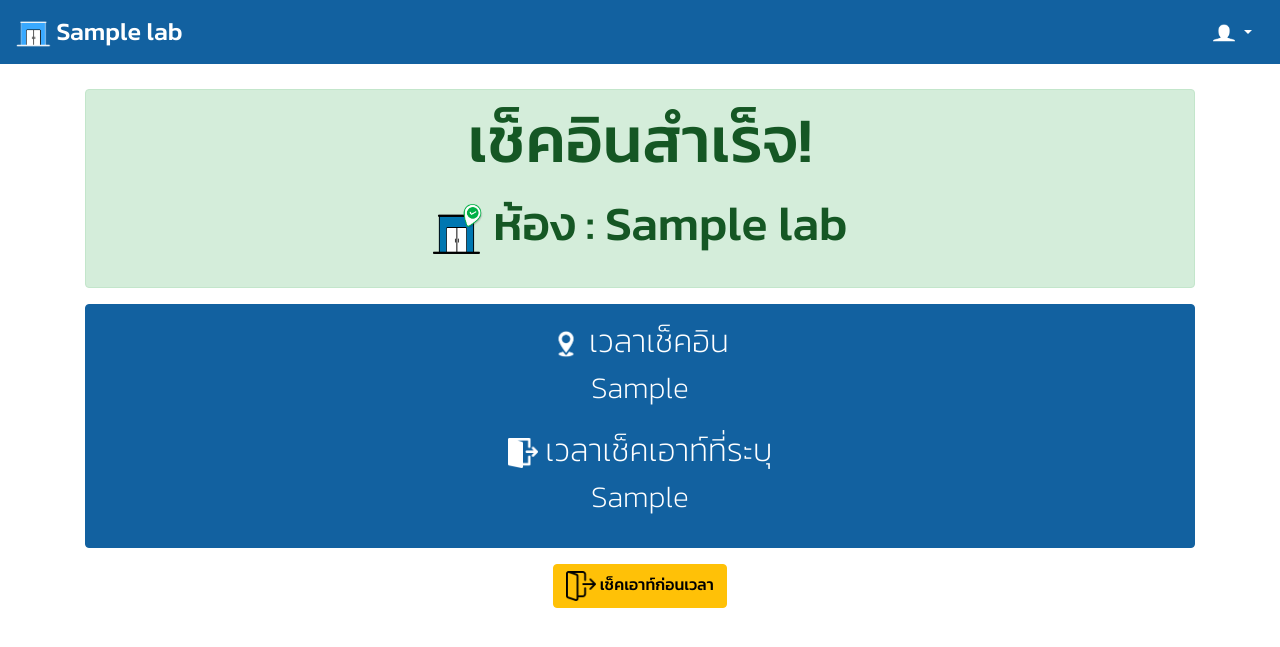
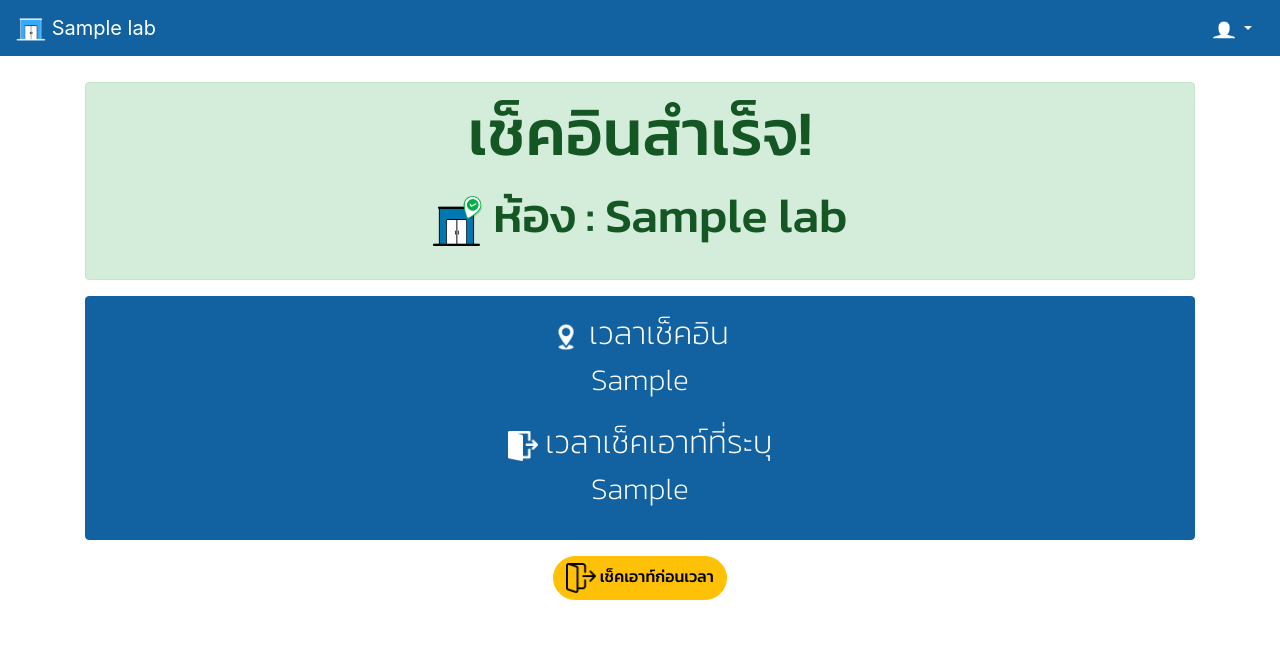
Before and after one commit to kmutnb-covid19/lab_track, a Django app: template kmutnbtrackapp/templates/Page/lab_checkin_successful_new.html in a window 1280 px wide. Shown: the top 647 px of the page. Run offline with Django 3.2, Linux system fonts and the light colour scheme; tables that the repository leaves empty hold one stand-in row (values such as "Sample post"); the template is opened without the code that fills it: values that come from a table or form of the project are taken from there, most other values are stand-ins (such as "Sample title", 1, 10 or a date in 2020); some libraries are stand-ins or nearby versions.

Commit message:
fix checkin successful template

```diff
--- a/kmutnbtrackapp/static/css/lab_checkin_successful.css
+++ b/kmutnbtrackapp/static/css/lab_checkin_successful.css
@@ -2,8 +2,6 @@
 /* init html,navbar,content */
 .navbar-brand {
     cursor: default;
-    font-family: 'Kanit',sans-serif;
-    color: #ffffff;
 }
 .dropdown-toggle {
     border: none;
@@ -12,7 +10,10 @@
 .dropdown-toggle:after {
     color: #ffffff;
 }
-#checkin_img, #checkout_img {
+#checkin_img {
+    width: 30px;
+}
+#checkout_img {
     width: 30px;
 }
 .container {
@@ -35,11 +36,14 @@ h4 {
     color: #ffffff;
     font-weight: lighter;
 }
+.btn-checkout {
+    border-radius: 50px;
 
+}
 /* Extra small devices (portrait phones, less than 576px) */
 @media (max-width: 575.98px) {
     h4 {
-        font-size: 40px;
+        font-size: 3rem;
     }
     .room-name {
         font-size: 2rem;
@@ -63,12 +67,6 @@ h4 {
 
 /* Small devices (landscape phones, 576px and up) */
 @media (min-width: 576px) and (max-width: 767.98px) {
-    .navbar-brand {
-        font-size: 25px;
-    }
-    .navbar-brand img {
-        width: 35px;
-    }
     h4 {
         font-size: 3rem;
     }
@@ -85,12 +83,6 @@ h4 {
 
 /* Medium devices (tablets, 768px and up) */
 @media (min-width: 768px) and (max-width: 991.98px) {
-    .navbar-brand {
-        font-size: 25px;
-    }
-    .navbar-brand img {
-        width: 35px;
-    }
     h4 {
         font-size: 3rem;
     }
@@ -106,12 +98,6 @@ h4 {
 }
 /* Large devices (desktops, 992px and up) */
 @media (min-width: 992px) and (max-width: 1366.98px) {
-    .navbar-brand {
-        font-size: 25px;
-    }
-    .navbar-brand img {
-        width: 35px;
-    }
     h4 {
         font-size: 4rem;
     }
--- a/kmutnbtrackapp/templates/Page/lab_checkin_successful_new.html
+++ b/kmutnbtrackapp/templates/Page/lab_checkin_successful_new.html
@@ -4,7 +4,6 @@
 {% block title %}Checkin Successful{% endblock %}
 
 {% block style %}
-<link rel="stylesheet" type="text/css" href="{% static '/css/lab_checkin_successful.css'%}">
 {% endblock %}
 
 {% block script %}
@@ -12,6 +11,7 @@
 {% endblock %}
 
 {% block content %}
+<link rel="stylesheet" type="text/css" href="{% static '/css/lab_checkin_successful.css'%}">
 <!-- navbar room name -->
 <nav class="navbar navbar-dark" style="background-color: #1261A0;">
     <a class="navbar-brand" href="#">
@@ -38,7 +38,7 @@
 <div class="container">
     <div class="alert alert-success" role="alert">
         <h4 class="alert-heading">เช็คอินสำเร็จ!</h4>
-        <p class="room-name"><img src="{% static 'images/logo1.png' %}"  width="30" alt="lab_pic" > ห้อง : {{ lab_name }}</p>
+        <p class="room-name"><img src="{% static 'images/logo1.png' %}"  width="40" alt="lab_pic" > ห้อง : {{ lab_name }}</p>
     </div>
     <div class="alert alert-primary" role="alert">
         <p class="mb-0 showtime">
@@ -53,7 +53,7 @@
         </p>
     </div>
     <div style="display: flex; justify-content: center; align-items: center;">
-        <button  id="checkout_button" type="button" onclick="checkout()" class="btn btn-warning" style="color:black;">
+        <button  id="checkout_button" type="button" onclick="checkout()" class="btn btn-warning btn-checkout" style="color:black;">
             <img id="checkout_img" src="{% static 'images/logout.png' %}" alt="checkout_pic">
                 เช็คเอาท์ก่อนเวลา
         </button>
```
